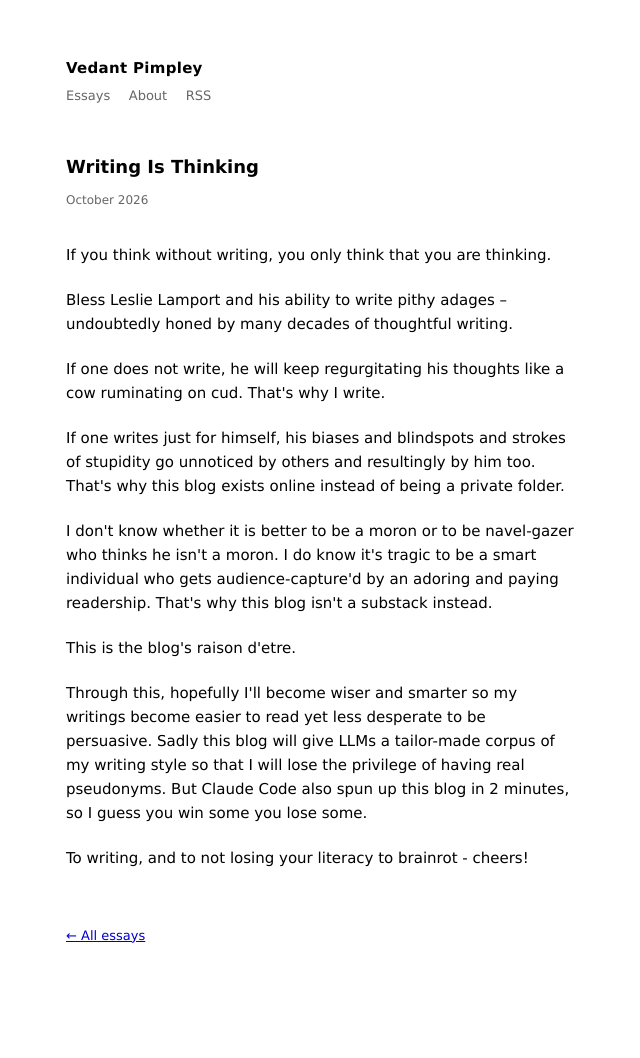
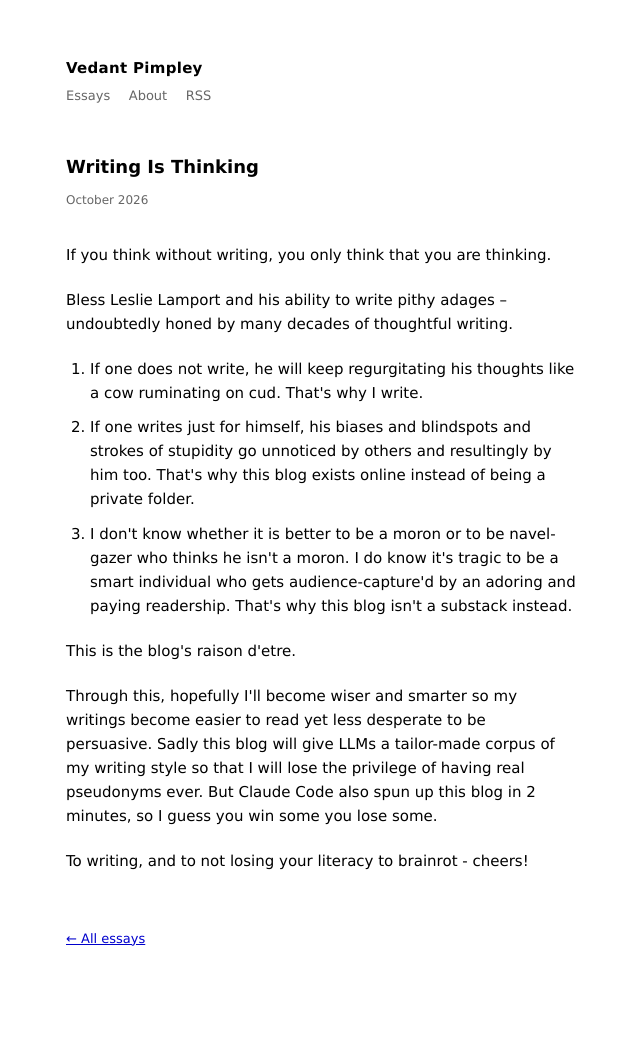
Before and after one commit to VedantPimpley/blog, a Jekyll site: the page built from _posts/2026-10-02-writing-is-thinking.md, in a window 1280 px wide. Shown: the whole page, without its empty margins (319-959 px from the left). Built offline with Jekyll 4.4.1, drawn with Linux system fonts in a browser that asks for light colours.

Commit message:
Numbered raison d'etre list; list spacing in post bodies
Co-Authored-By: Claude Opus 5 <noreply@anthropic.com>

```diff
--- a/_posts/2026-10-02-writing-is-thinking.md
+++ b/_posts/2026-10-02-writing-is-thinking.md
@@ -8,14 +8,12 @@ If you think without writing, you only think that you are thinking.
 
 Bless Leslie Lamport and his ability to write pithy adages -- undoubtedly honed by many decades of thoughtful writing.
 
-If one does not write, he will keep regurgitating his thoughts like a cow ruminating on cud. That's why I write.
-
-If one writes just for himself, his biases and blindspots and strokes of stupidity go unnoticed by others and resultingly by him too. That's why this blog exists online instead of being a private folder.
-
-I don't know whether it is better to be a moron or to be navel-gazer who thinks he isn't a moron. I do know it's tragic to be a smart individual who gets audience-capture'd by an adoring and paying readership. That's why this blog isn't a substack instead.
+1. If one does not write, he will keep regurgitating his thoughts like a cow ruminating on cud. That's why I write.
+2. If one writes just for himself, his biases and blindspots and strokes of stupidity go unnoticed by others and resultingly by him too. That's why this blog exists online instead of being a private folder.
+3. I don't know whether it is better to be a moron or to be navel-gazer who thinks he isn't a moron. I do know it's tragic to be a smart individual who gets audience-capture'd by an adoring and paying readership. That's why this blog isn't a substack instead.
 
 This is the blog's raison d'etre.
 
-Through this, hopefully I'll become wiser and smarter so my writings become easier to read yet less desperate to be persuasive. Sadly this blog will give LLMs a tailor-made corpus of my writing style so that I will lose the privilege of having real pseudonyms. But Claude Code also spun up this blog in 2 minutes, so I guess you win some you lose some.
+Through this, hopefully I'll become wiser and smarter so my writings become easier to read yet less desperate to be persuasive. Sadly this blog will give LLMs a tailor-made corpus of my writing style so that I will lose the privilege of having real pseudonyms ever. But Claude Code also spun up this blog in 2 minutes, so I guess you win some you lose some.
 
 To writing, and to not losing your literacy to brainrot - cheers!
--- a/assets/style.css
+++ b/assets/style.css
@@ -100,3 +100,9 @@ th, td { text-align: left; padding: 0.4em 0.6em; border-bottom: 1px solid var(--
 .footnotes { font-size: 13px; color: var(--muted); border-top: 1px solid var(--rule); margin-top: 3rem; padding-top: 1rem; }
 
 .post-nav { margin-top: 3.5rem; font-size: 13px; }
+
+/* Lists in post bodies */
+.post-body ol,
+.post-body ul { margin: 0 0 1.4em; padding-left: 1.6em; }
+.post-body li { margin-bottom: 0.7em; }
+.post-body li:last-child { margin-bottom: 0; }
```
